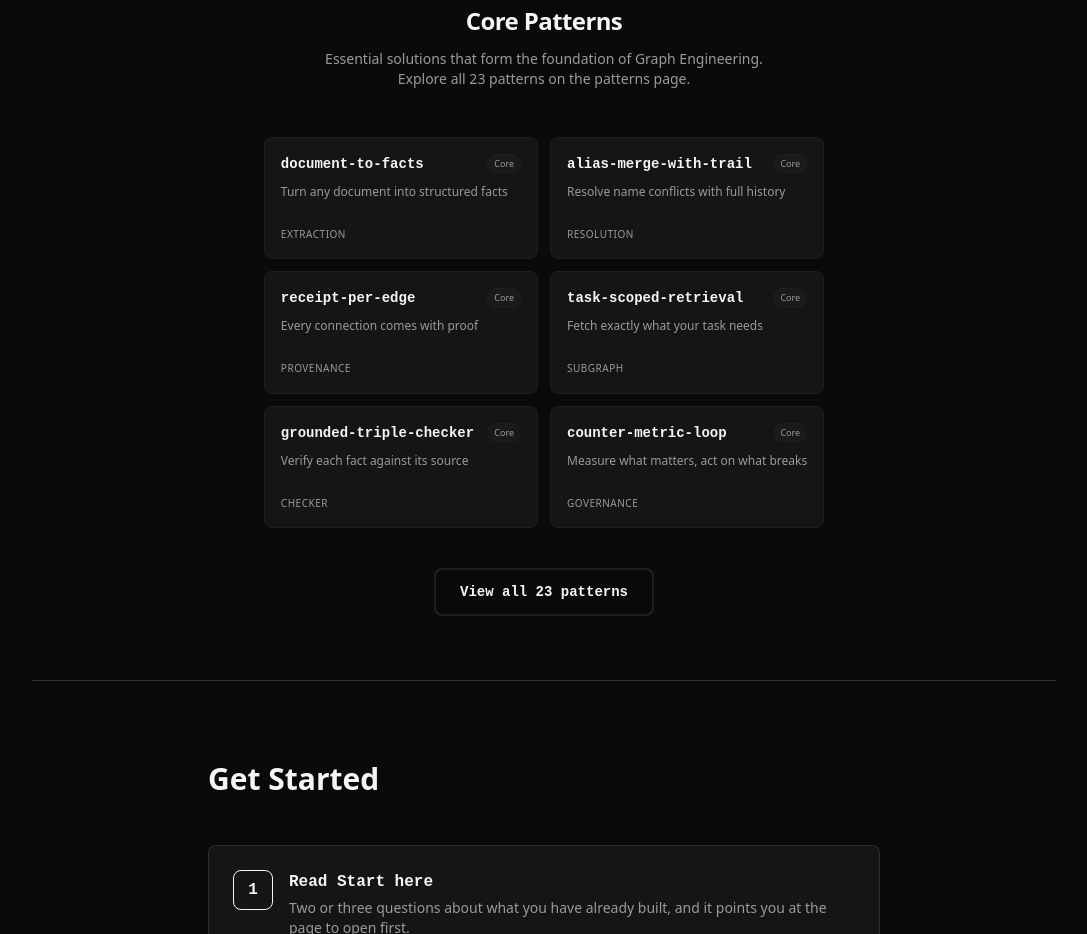
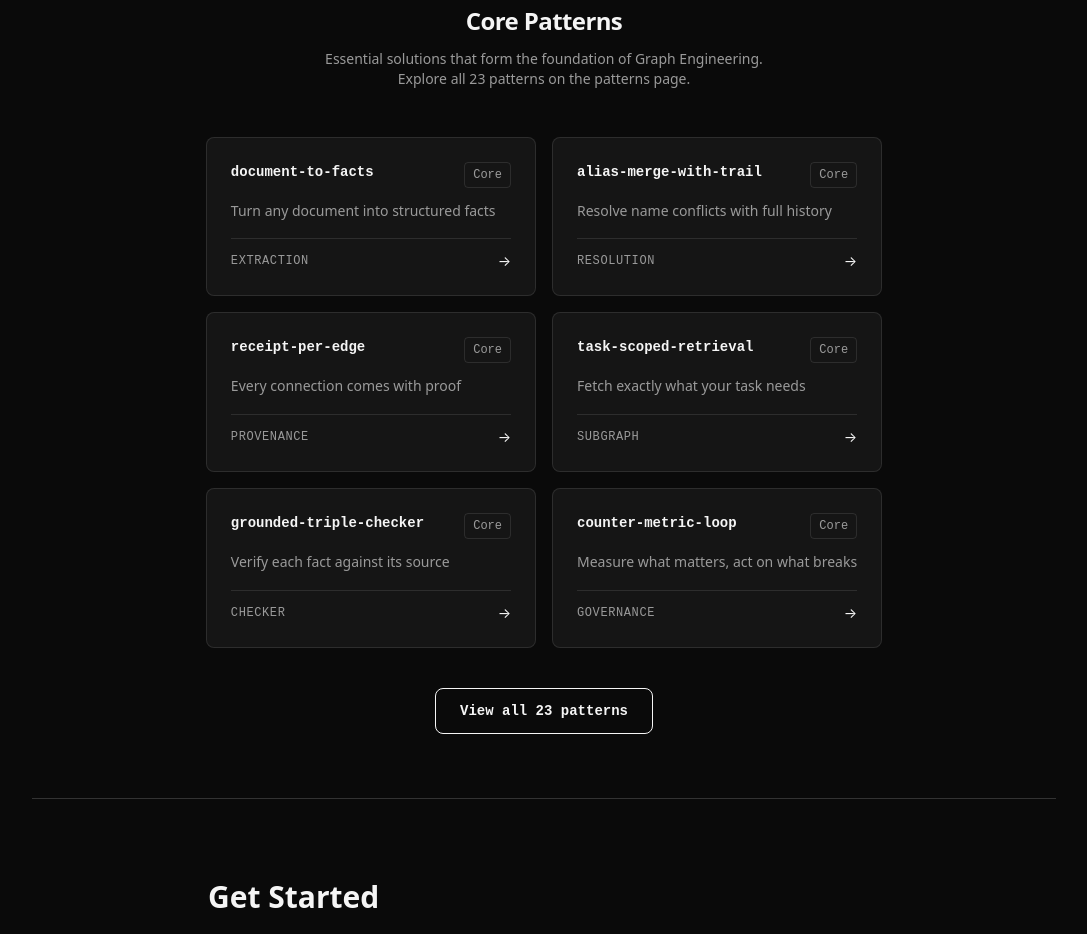
Before and after one commit to ayeshakhalid192007-dev/graph-lab, a Next.js app: page / in a window 1280 px wide. Shown: the part 4140-5074 px from the top of the page, without its empty margins (96-1183 px from the left). Built offline with nearby package versions, Linux system fonts and the light colour scheme; no server answers.

Commit message:
feat: update pattern grid with card components and improved styling

```diff
--- a/components/landing/PatternGrid.tsx
+++ b/components/landing/PatternGrid.tsx
@@ -1,18 +1,16 @@
 import Link from "next/link";
 import { getAllPatterns } from "@/lib/patterns.ts";
-import { PillButton } from "@/components/ui/PillButton";
+import { Button } from "@/components/ui/Button";
+import { Card } from "@/components/ui/Card";
 
 /**
- * Pattern showcase - concise grid with meaningful descriptions
- * Less prominent on landing page, more exploratory
+ * Pattern showcase - curated grid of core patterns with descriptions
  */
 export function PatternGrid() {
   const patterns = getAllPatterns();
 
-  // Premium one-liners that highlight the value, not just the name
-  const getPatternDescription = (slug: string, category: string, core: boolean) => {
+  const getPatternDescription = (slug: string) => {
     const descriptions: Record<string, string> = {
-      // Core patterns
       "document-to-facts": "Turn any document into structured facts",
       "alias-merge-with-trail": "Resolve name conflicts with full history",
       "receipt-per-edge": "Every connection comes with proof",
@@ -20,31 +18,24 @@ export function PatternGrid() {
       "grounded-triple-checker": "Verify each fact against its source",
       "counter-metric-loop": "Measure what matters, act on what breaks",
       "sqlite-backed-graph": "Start small, scale without rewrites",
-      // Extended - extraction
       "code-change-to-graph": "Track code changes as graph facts",
       "conversation-to-claims": "Extract structured claims from chat",
-      // Extended - resolution
       "confidence-scored-dedup": "Deduplicate with confidence scores",
       "reversible-merge-audit": "Merge facts with undo capability",
-      // Extended - provenance
       "supersession-chain": "Track fact replacement history",
       "versioned-schema-log": "Version your graph schema safely",
-      // Extended - subgraph
       "budget-capped-subgraph": "Control query complexity automatically",
       "conflict-aware-bundle": "Bundle facts knowing conflicts exist",
-      // Extended - checker
       "contradiction-detector": "Find opposing facts automatically",
       "early-victory-guard": "Stop when you've found enough",
-      // Extended - governance
       "arbitration-edge": "Resolve conflicts with designated authority",
       "audit-loop": "Self-check your graph quality",
       "anchor-and-freeze": "Lock important facts in place",
-      // Extended - storage
       "file-graph-for-small-teams": "Simple file-based graph for small teams",
       "postgres-backed-graph": "Production-ready PostgreSQL storage",
       "neo4j-at-scale": "Scale to enterprise with Neo4j",
     };
-    return descriptions[slug] || (core ? "Essential pattern for all graphs" : "Specialized pattern for specific cases");
+    return descriptions[slug] || "Essential pattern for graph engineering";
   };
 
   const getCategoryLabel = (category: string) => {
@@ -60,7 +51,6 @@ export function PatternGrid() {
     return labels[category] || category;
   };
 
-  // Show only a curated selection of core patterns on the landing page
   const corePatterns = patterns.filter((p) => p.core).slice(0, 6);
 
   return (
@@ -75,43 +65,39 @@ export function PatternGrid() {
       </div>
 
       <div className="max-w-3xl mx-auto">
-        <div className="grid grid-cols-1 sm:grid-cols-2 gap-3">
+        <div className="grid grid-cols-1 sm:grid-cols-2 gap-4">
           {corePatterns.map((p) => (
-            <Link
-              key={p.slug}
-              href={`/patterns/${p.slug}/`}
-              className="group relative flex flex-col p-4 rounded-lg border border-rule bg-surface hover:border-accent-primary/30 transition-all duration-300"
-            >
-              <div className="flex items-start justify-between mb-2">
-                <span className="font-mono text-sm font-semibold text-ink group-hover:text-accent-primary transition-colors">
+            <Link key={p.slug} href={`/patterns/${p.slug}/`}>
+              <Card hover={true}>
+                <div className="flex items-start justify-between mb-3">
+                  <span className="font-mono text-sm font-semibold text-accent-primary">
                     {p.slug}
                   </span>
-                <span className="text-[9px] px-1.5 py-0.5 rounded-full bg-surface-soft text-muted border border-rule">
+                  <span className="text-xs px-2 py-1 rounded font-mono text-muted border border-card-border">
                     {p.core ? "Core" : "Extended"}
                   </span>
                 </div>
 
-              <p className="text-xs text-graphite mb-3 leading-relaxed flex-1">
-                {getPatternDescription(p.slug, p.category, p.core)}
+                <p className="text-sm text-graphite mb-4 leading-relaxed">
+                  {getPatternDescription(p.slug)}
                 </p>
 
-              <div className="flex items-center justify-between pt-3 border-t border-rule/30">
-                <span className="text-[10px] text-muted uppercase tracking-wider">
+                <div className="flex items-center justify-between pt-3 border-t border-card-border">
+                  <span className="text-xs text-muted uppercase tracking-wider font-mono">
                     {getCategoryLabel(p.category)}
                   </span>
-                <span className="text-xs opacity-0 group-hover:opacity-100 transition-all transform translate-x-[-2px] group-hover:translate-x-0">
-                  →
-                </span>
+                  <span className="text-accent-primary text-sm">→</span>
                 </div>
+              </Card>
             </Link>
           ))}
         </div>
       </div>
 
       <div className="text-center mt-10">
-        <PillButton href="/patterns/" variant="outline" className="px-6 py-2 text-sm">
+        <Button href="/patterns/" variant="outline" className="px-6 py-2 text-sm">
           View all 23 patterns
-        </PillButton>
+        </Button>
       </div>
     </div>
   );
```
Lines whose indentation alone changed are shown as unchanged.
